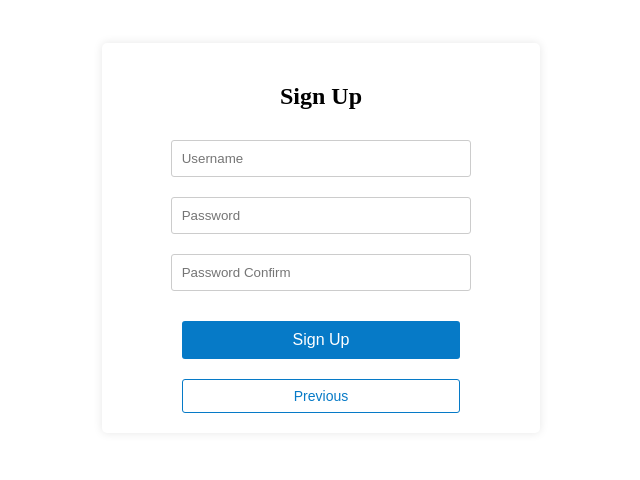
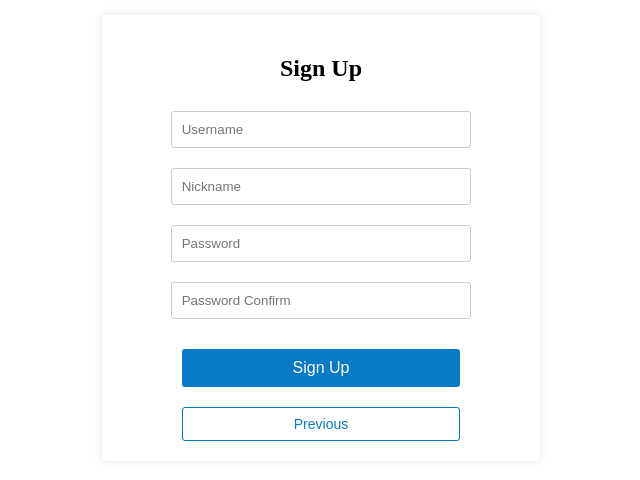
Before and after one commit to minihackathon-4team/Frontend_mini, a React (Vite) app: page /signuppage in a window 1280 px wide. Shown: the part 130-610 px from the top of the page, without its empty margins (319-959 px from the left). Built offline with nearby package versions, Linux system fonts and the light colour scheme.

Commit message:
닉네임 수정

```diff
--- a/src/pages/signuppage.jsx
+++ b/src/pages/signuppage.jsx
@@ -70,6 +70,7 @@ const ErrorMessage = styled.div`
 
 const Signuppage = () => {
   const [id, setId] = useState('');
+  const [nickname, setNickname] = useState('');
   const [password, setPassword] = useState('');
   const [confirmPassword, setConfirmPassword] = useState('');
   const [message, setMessage] = useState('');
@@ -117,6 +118,12 @@ const Signuppage = () => {
               value={id}
               onChange={(e) => setId(e.target.value)}
           />
+          <Input
+              type="text"
+              placeholder="Nickname"
+              value={nickname}
+              onChange={(e) => setNickname(e.target.value)}
+          />
         </div>
         <div className='input-group'>
           <Input
```
